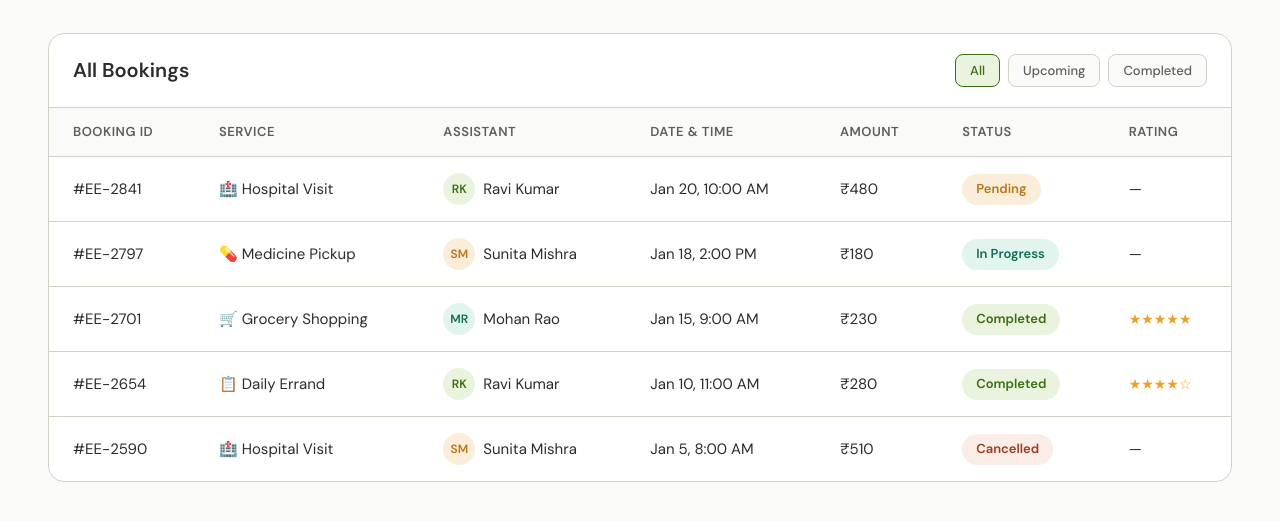
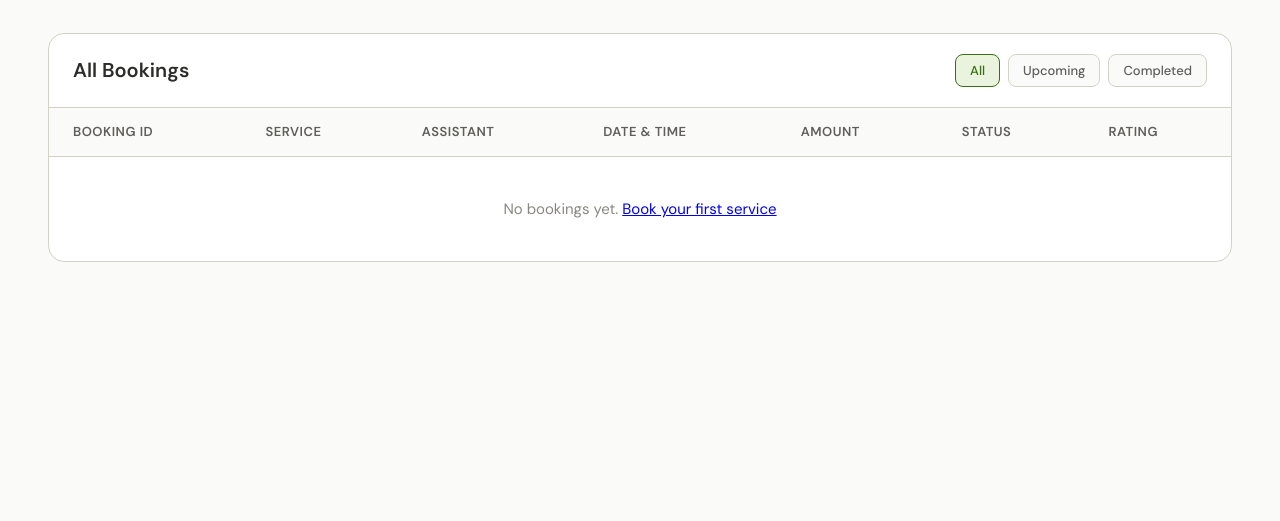
Before and after one commit to Ram-dwarampudi/EalderEase, a website: page index.html in a window 1280 px wide. Both pictures are taken after a click on the button "My Bookings". Shown: the part 399-920 px from the top of the page. After the commit the page ends 800 px from the top, so only its background shows below. Drawn offline with nearby package versions, Linux system fonts and the light colour scheme.

Commit message:
Update index.html

```diff
--- a/index.html
+++ b/index.html
@@ -236,12 +236,12 @@
       <div class="bt-header"><h3>All Bookings</h3><div class="bt-filter"><button class="filter-btn active">All</button><button class="filter-btn">Upcoming</button><button class="filter-btn">Completed</button></div></div>
       <table><thead><tr><th>Booking ID</th><th>Service</th><th>Assistant</th><th>Date & Time</th><th>Amount</th><th>Status</th><th>Rating</th></tr></thead>
       <tbody id="bookings-tbody">
-        <tr><td>#EE-2841</td><td>🏥 Hospital Visit</td><td><div style="display:flex;align-items:center;gap:8px"><div class="avatar av-green" style="width:32px;height:32px;font-size:12px">RK</div>Ravi Kumar</div></td><td>Jan 20, 10:00 AM</td><td>₹480</td><td><span class="status-badge s-pending">Pending</span></td><td>—</td></tr>
-        <tr><td>#EE-2797</td><td>💊 Medicine Pickup</td><td><div style="display:flex;align-items:center;gap:8px"><div class="avatar av-amber" style="width:32px;height:32px;font-size:12px">SM</div>Sunita Mishra</div></td><td>Jan 18, 2:00 PM</td><td>₹180</td><td><span class="status-badge s-progress">In Progress</span></td><td>—</td></tr>
-        <tr><td>#EE-2701</td><td>🛒 Grocery Shopping</td><td><div style="display:flex;align-items:center;gap:8px"><div class="avatar av-teal" style="width:32px;height:32px;font-size:12px">MR</div>Mohan Rao</div></td><td>Jan 15, 9:00 AM</td><td>₹230</td><td><span class="status-badge s-done">Completed</span></td><td><span class="rating-stars">★★★★★</span></td></tr>
-        <tr><td>#EE-2654</td><td>📋 Daily Errand</td><td><div style="display:flex;align-items:center;gap:8px"><div class="avatar av-green" style="width:32px;height:32px;font-size:12px">RK</div>Ravi Kumar</div></td><td>Jan 10, 11:00 AM</td><td>₹280</td><td><span class="status-badge s-done">Completed</span></td><td><span class="rating-stars">★★★★☆</span></td></tr>
-        <tr><td>#EE-2590</td><td>🏥 Hospital Visit</td><td><div style="display:flex;align-items:center;gap:8px"><div class="avatar av-amber" style="width:32px;height:32px;font-size:12px">SM</div>Sunita Mishra</div></td><td>Jan 5, 8:00 AM</td><td>₹510</td><td><span class="status-badge s-cancelled">Cancelled</span></td><td>—</td></tr>
-      </tbody></table>
+  <tr id="no-bookings-row">
+    <td colspan="7" style="text-align:center;padding:40px;color:var(--text-light)">
+      No bookings yet. <a href="#" onclick="showPage('booking')">Book your first service</a>
+    </td>
+  </tr>
+</tbody></table>
     </div>
   </div>
 </div>
```
